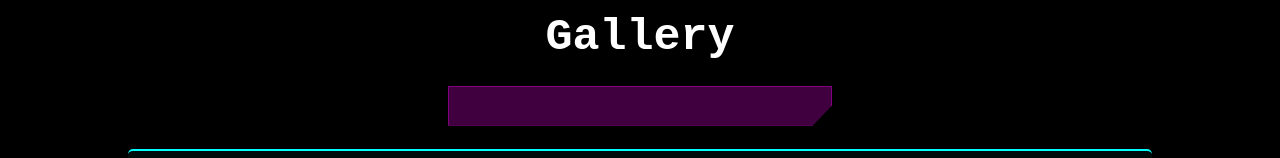
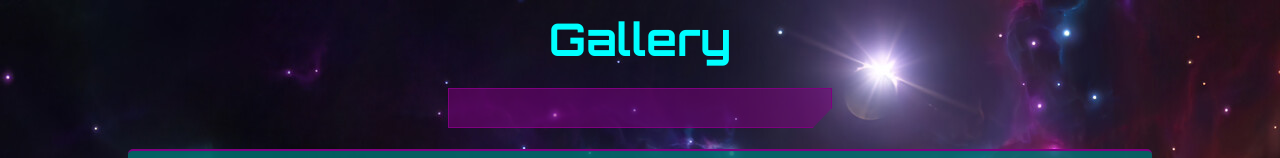
Before and after one commit to southsidescript/LiveSearch, a plain HTML site: page index.html in a window 1280 px wide. Shown: the top 158 px of the page. Drawn offline with Linux system fonts and the light colour scheme; a web font is replaced by a local one.

Commit message:
ModifiedCss

```diff
--- a/index.html
+++ b/index.html
@@ -6,6 +6,9 @@
     <title>Document</title>
     <link rel="stylesheet" href="./style/style.css">
     <script src="./src/index.js" defer></script>
+    <link rel="preconnect" href="https://fonts.googleapis.com">
+    <link rel="preconnect" href="https://fonts.gstatic.com" crossorigin>
+    <link href="https://fonts.googleapis.com/css2?family=Orbitron:wght@400..900&display=swap" rel="stylesheet">
 
 </head>
 
@@ -13,7 +16,9 @@
 
     <h1>Gallery</h1>
 
+
    <input type="search" id="search">
+
 
     <div class="gallery">
 
--- a/style/style.css
+++ b/style/style.css
@@ -8,13 +8,16 @@
 }
 
 h1{
-    font-family: 'Spline Sans Mono', monospace;
-    color: white;
+    font-family: "Orbitron", sans-serif;
+    font-optical-sizing: auto;
+    font-weight: weight;
+    font-style: normal;
+    color: rgb(0, 255, 255);
     font-size: 45px;
 }
 
 body{
-    background-color: black;
+    background-image: url(../img/bg.jpg);
     display: flex;
     justify-content: space-around;
     align-items: center;
@@ -29,12 +32,16 @@ body{
 .gallery{
     width: 80vw;
     height: 80vh;
-    border-top: 2px solid cyan;
-    background-color: rgba(0, 109, 109, 0.1);
+    border-top: 2px solid purple;
+    background-color: rgba(0, 109, 109, 0.836);
     border-radius: 5px;
 }
 
 #search{
+    font-family: "Orbitron", sans-serif;
+    font-optical-sizing: auto;
+    font-weight: weight;
+    font-style: normal;
     width: 30vw;
     height: 40px;
     border: 1px solid purple;
```
Also changed, not shown: img/bg.jpg (added).
